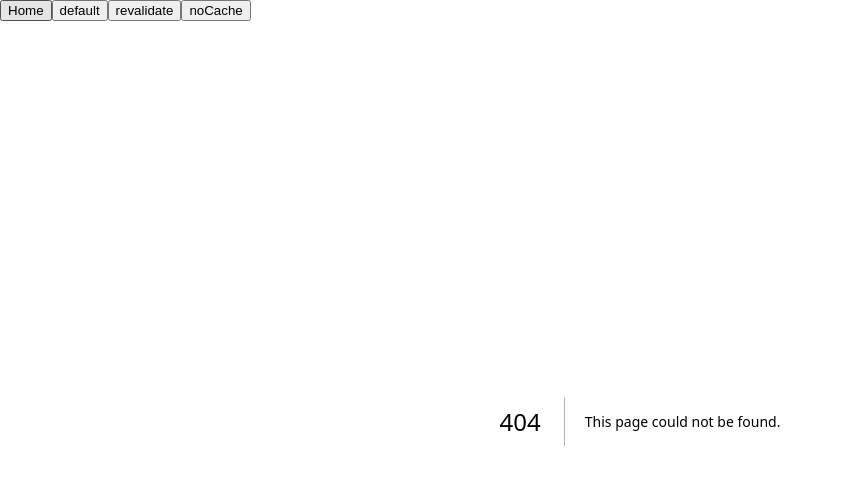
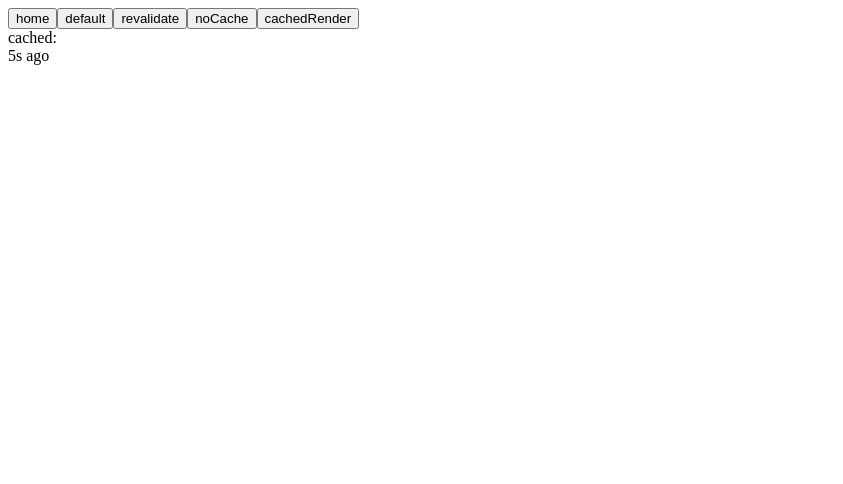
Before and after one commit to Merzaad/learning_next_app_router, a Next.js app: page /cachedRender in a window 1280 px wide. Before the commit this address had no page. Shown: the top 484 px of the page, without its empty margins (0-843 px from the left). Built offline with nearby package versions, Linux system fonts and the light colour scheme.

Commit message:
sc cache, useRouter,  usePathname, components

```diff
--- a/app/Navbar.tsx
+++ /dev/null
@@ -1,15 +0,0 @@
-'use client'
-import Button from '@/components/Button'
-import { useRouter } from 'next/navigation'
-
-export default function Navbar() {
-  const router = useRouter()
-  return (
-    <div className='flex items-center p-2 gap-2 flex-wrap'>
-      <Button onClick={() => router.push('/')}>Home</Button>
-      <Button onClick={() => router.push('/default')}>default</Button>
-      <Button onClick={() => router.push('/revalidate')}>revalidate</Button>
-      <Button onClick={() => router.push('/noCache')}>noCache</Button>
-    </div>
-  )
-}
--- /dev/null
+++ b/app/cachedRender/page.tsx
@@ -0,0 +1,11 @@
+import TimeAgo from '@/components/TimeAgo'
+
+export default function Page() {
+  const cachedTime = Date.now() / 1000
+  return (
+    <div className='border-1 border-teal-500 p-2 w-full flex items-center justify-center '>
+      cached:
+      <TimeAgo baseTime={cachedTime} />
+    </div>
+  )
+}
--- a/app/globals.css
+++ b/app/globals.css
@@ -17,4 +17,5 @@
 body {
   color: var(--foreground);
   background: var(--background);
+  padding: 1px;
 }
--- a/app/layout.tsx
+++ b/app/layout.tsx
@@ -1,5 +1,5 @@
 import { Metadata } from 'next'
-import Navbar from './Navbar'
+import Navbar from '../components/Navbar'
 
 export const metadata: Metadata = {
   title: 'learning_app_router',
--- a/app/page.tsx
+++ b/app/page.tsx
@@ -2,7 +2,7 @@ import './globals.css'
 
 export default function Page() {
   return (
-    <div className='flex gap-4 justify-center items-center border-1 border-cyan-500 py-2 '>
+    <div className='flex gap-4 justify-center items-center border-1 border-cyan-500 p-2 '>
       home page
     </div>
   )
--- a/components/Button.tsx
+++ b/components/Button.tsx
@@ -3,12 +3,17 @@
 export default function Button({
   children,
   onClick,
+  className = '',
 }: {
   children: React.ReactNode
-  onClick: React.MouseEventHandler
+  onClick?: React.MouseEventHandler
+  className?: string
 }) {
   return (
-    <button onClick={onClick} className='p-2 border-teal-700 border-1 rounded '>
+    <button
+      onClick={onClick}
+      className={`px-2 py-1 text-neutral-300 border-neutral-700 bg-neutral-900 hover:border-neutral-500 hover:bg-neutral-800 border-1 rounded-sm ${className}`}
+    >
       {children}
     </button>
   )
--- /dev/null
+++ b/components/Navbar.tsx
@@ -0,0 +1,22 @@
+'use client'
+import Button from '@/components/Button'
+import { usePathname, useRouter } from 'next/navigation'
+
+export default function Navbar() {
+  const router = useRouter()
+  const routes = ['/', '/default', '/revalidate', '/noCache', '/cachedRender']
+  const pathname = usePathname()
+  return (
+    <div className='flex items-center p-2 gap-2 flex-wrap'>
+      {routes.map((route) => (
+        <Button
+          key={route}
+          onClick={() => router.push(route)}
+          className={pathname === route ? 'border-teal-500 hover:border-teal-400' : undefined}
+        >
+          {route === '/' ? 'home' : route.slice(1)}
+        </Button>
+      ))}
+    </div>
+  )
+}
--- /dev/null
+++ b/components/TimeAgo.tsx
@@ -0,0 +1,14 @@
+'use client'
+
+import { useState, useEffect } from 'react'
+
+export default function TimeAgo({ baseTime }: { baseTime: number }) {
+  const [time, setTime] = useState(Date.now() / 1000)
+  useEffect(() => {
+    let interval = setInterval(() => {
+      setTime((prev) => prev + 1)
+    }, 1000)
+    return () => clearInterval(interval)
+  })
+  return <div className='px-2 text-cyan-500'>{(time - baseTime).toFixed(0)}s ago</div>
+}
```
